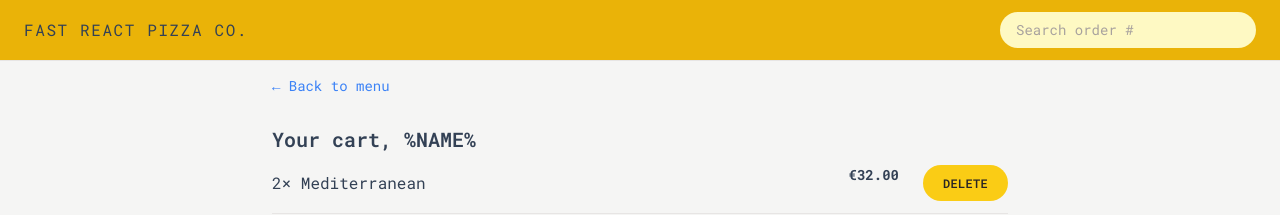
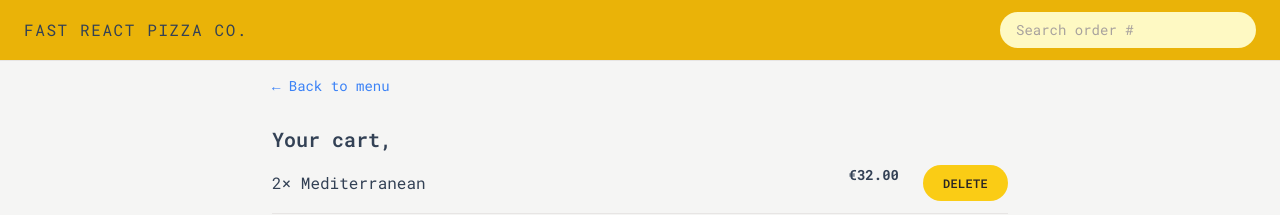
Before and after one commit to akamensi/Fast-React-Pizza, a React (Vite) app: page /cart in a window 1280 px wide. Shown: the top 215 px of the page. Built offline with nearby package versions, Linux system fonts and the light colour scheme.

Commit message:
Reading and Updateing the User State

```diff
--- a/src/features/cart/Cart.jsx
+++ b/src/features/cart/Cart.jsx
@@ -1,6 +1,7 @@
 import LinkButton from '../../ui/LinkButton';
 import Button from '../../ui/Button';
 import CartItem from './CartItem';
+import { useSelector } from 'react-redux';
 
 const fakeCart = [
   {
@@ -27,13 +28,14 @@
 ];
 
 function Cart() {
+  const username = useSelector((state) => state.user.username);
   const cart = fakeCart;
 
   return (
     <div className="px-4 py-3">
       <LinkButton to="/menu">&larr; Back to menu</LinkButton>
 
-      <h2 className="mt-7 text-xl font-semibold">Your cart, %NAME%</h2>
+      <h2 className="mt-7 text-xl font-semibold">Your cart, {username} </h2>
       <ul className="divide-y divide-stone-200 border-b">
         {cart.map((item) => (
           <CartItem item={item} key={item.pizzaId} />
--- a/src/features/order/CreateOrder.jsx
+++ b/src/features/order/CreateOrder.jsx
@@ -1,6 +1,7 @@
 import { Form, redirect, useActionData, useNavigation } from 'react-router-dom';
 import { createOrder } from '../../services/apiRestaurant';
 import Button from '../../ui/Button';
+import { useSelector } from 'react-redux';
 
 // https://uibakery.io/regex-library/phone-number
 const isValidPhone = (str) =>
@@ -33,6 +34,7 @@
 ];
 
 function CreateOrder() {
+  const username = useSelector((state) => state.user.username);
   const navigation = useNavigation();
   const isSubmitting = navigation.state === 'submitting...';
 
@@ -48,7 +50,13 @@
       <Form method="POST">
         <div className="mb-5 flex flex-col gap-2 sm:flex-row sm:items-center">
           <label className="sm:basis-40">First Name</label>
-          <input type="text" name="customer" required className="input grow" />
+          <input
+            defaultValue={username}
+            type="text"
+            name="customer"
+            required
+            className="input grow"
+          />
         </div>
 
         <div className="mb-5 flex flex-col gap-2 sm:flex-row sm:items-center">
--- a/src/features/user/CreateUser.jsx
+++ b/src/features/user/CreateUser.jsx
@@ -1,11 +1,19 @@
 import { useState } from 'react';
 import Button from '../../ui/Button';
+import { useDispatch } from 'react-redux';
+import { updateName } from './userSlice';
+import { useNavigate } from 'react-router-dom';
 
 function CreateUser() {
   const [username, setUsername] = useState('');
+  const dispatch = useDispatch();
+  const navigate = useNavigate();
 
   function handleSubmit(e) {
     e.preventDefault();
+    if (!username) return;
+    dispatch(updateName(username));
+    navigate('/menu');
   }
 
   return (
--- a/src/ui/Home.jsx
+++ b/src/ui/Home.jsx
@@ -1,6 +1,10 @@
+import { useSelector } from 'react-redux';
 import CreateUser from '../features/user/CreateUser';
+import Button from './Button';
 
 function Home() {
+  const username = useSelector((state) => state.user.username);
+
   return (
     <div className="my-10 px-4 text-center sm:my-16">
       <h1 className="mb-8 text-xl font-semibold md:text-3xl">
@@ -10,7 +14,13 @@
           Straight out of the oven, straight to you.
         </span>
       </h1>
-      <CreateUser />
+      {username === '' ? (
+        <CreateUser />
+      ) : (
+        <Button to="/menu" type="primary">
+          Continue ordering, {username}
+        </Button>
+      )}
     </div>
   );
 }
```
